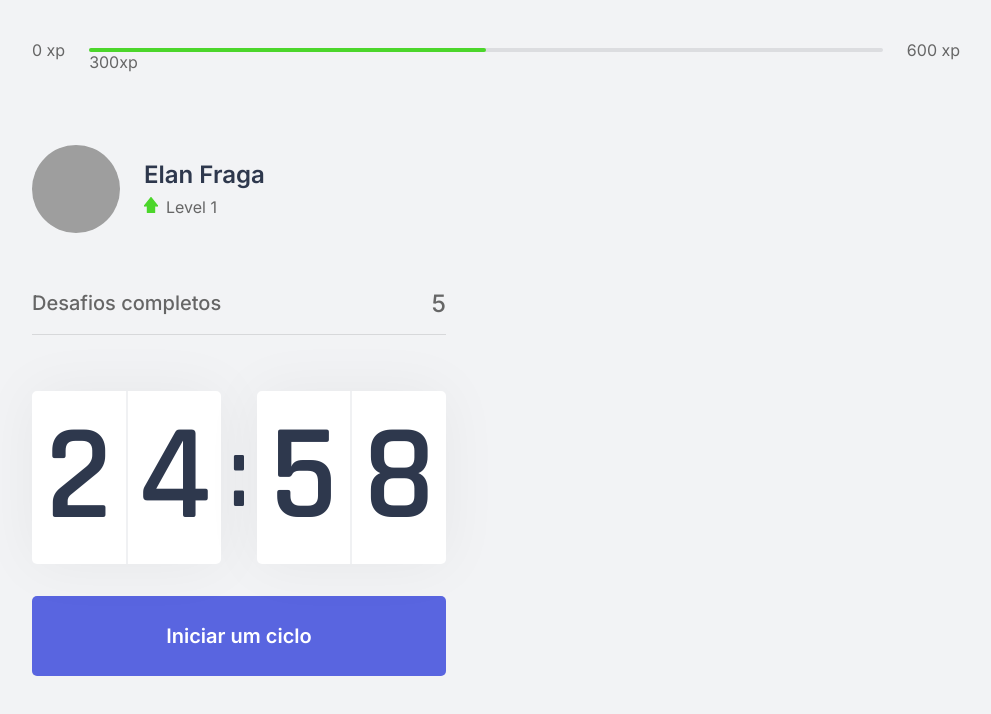
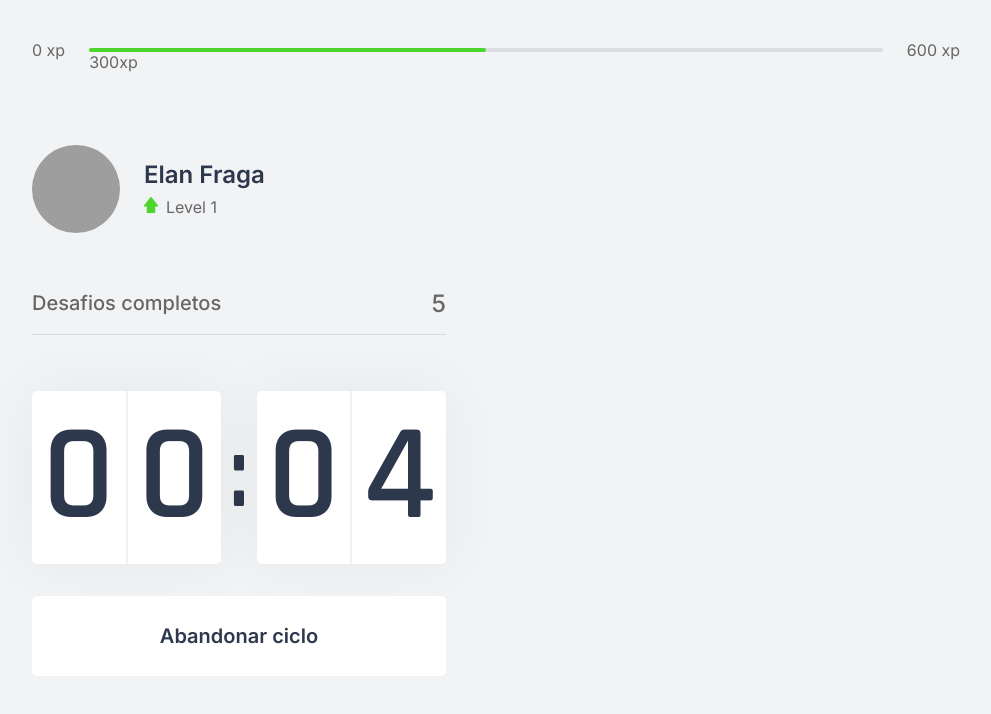
Before and after one commit to elanfraga/moveit-nlw4, a Next.js app: page / in a window 1280 px wide. Both pictures are taken after a click on the button "Iniciar um ciclo". Shown: the top 714 px of the page, without its empty margins (144-1135 px from the left). Built offline with nearby package versions, Linux system fonts and the light colour scheme; grey boxes are pictures that could not be loaded.

Commit message:
finished countdown

```diff
--- a/src/components/Countdown.tsx
+++ b/src/components/Countdown.tsx
@@ -1,9 +1,13 @@
-import { useEffect, useState } from 'react';
+
+import { useState, useMemo, useEffect } from 'react';
 import styles from '../styles/components/Countdown.module.css';
 
+let countdownTimeout: NodeJS.Timeout;
+
 export function Countdown () {
-  const [time, setTime] = useState(25 * 60);
-  const [active, setActive] = useState(false);
+  const [time, setTime] = useState(0.1 * 60);
+  const [isActive, setIsActive] = useState(false);
+  const [hasFinished, setHasFinished] = useState(false);
 
   const minutes = Math.floor(time / 60);
   const seconds = time % 60;
@@ -12,16 +16,25 @@
   const [secondLeft, secondRigth] = String(seconds).padStart(2, '0').split('');
 
   function startCountdown () {
-    setActive(true);
+    setIsActive(true);
+  }
+
+  function resetCountdown() {
+    clearTimeout(countdownTimeout);
+    setIsActive(false);
+    setTime(0.1 * 60);
   }
 
   useEffect(() => {
-    if (active && time > 0) {
-      setTimeout(() => {
+    if (isActive && time > 0) {
+      countdownTimeout = setTimeout(() => {
         setTime(time - 1);
       }, 1000)
+    } else if (isActive && time == 0){
+      setHasFinished(true);
+      setIsActive(false)
     }
-  }, [active, time])
+  }, [isActive, time])
 
   return (
     <div>
@@ -37,13 +50,34 @@
         </div>
       </div>
 
-      <button
-        type='button'
+      {hasFinished ? (
+        <button
+        disabled
         className={styles.countdownButton}
-        onClick={startCountdown}
       >
-        Iniciar um ciclo
+        Ciclo encerrado
       </button>
+      ) : (
+        <>
+          {isActive ? (
+            <button
+            type='button'
+            className={`${styles.countdownButton} ${styles.countdownButtonActive}`}
+            onClick={resetCountdown}
+          >
+            Abandonar ciclo
+          </button>
+          ) : (
+            <button
+              type='button'
+              className={styles.countdownButton}
+              onClick={startCountdown}
+            >
+            Iniciar um ciclo
+            </button>
+          )}
+        </>
+      )}
     </div>
   );
 }
--- a/src/styles/components/Countdown.module.css
+++ b/src/styles/components/Countdown.module.css
@@ -59,6 +59,22 @@
   transition: background-color 0.2s;
 }
 
-.countdownButton:hover {
+.countdownButton:not(:disabled):hover {
   background: var(--blue-dark);
 }
+
+.countdownButtonActive {
+  background-color: var(--white);
+  color: var(--title);
+}
+
+.countdownButtonActive:not(:disabled):hover {
+  background-color: var(--red);
+  color: var(--white);
+}
+
+.countdownButton:disabled {
+  background-color: var(--white);
+  color: var(--text);
+  cursor: not-allowed;
+}
```
